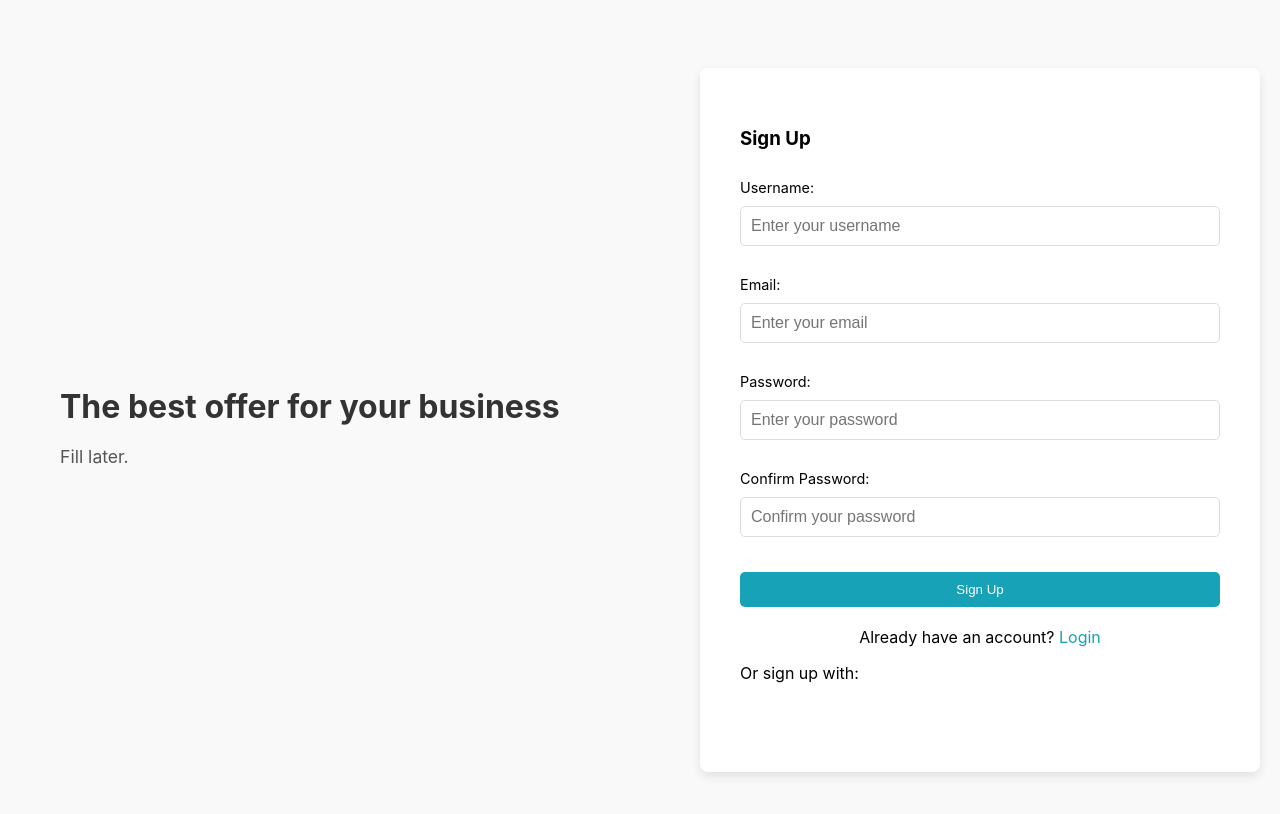
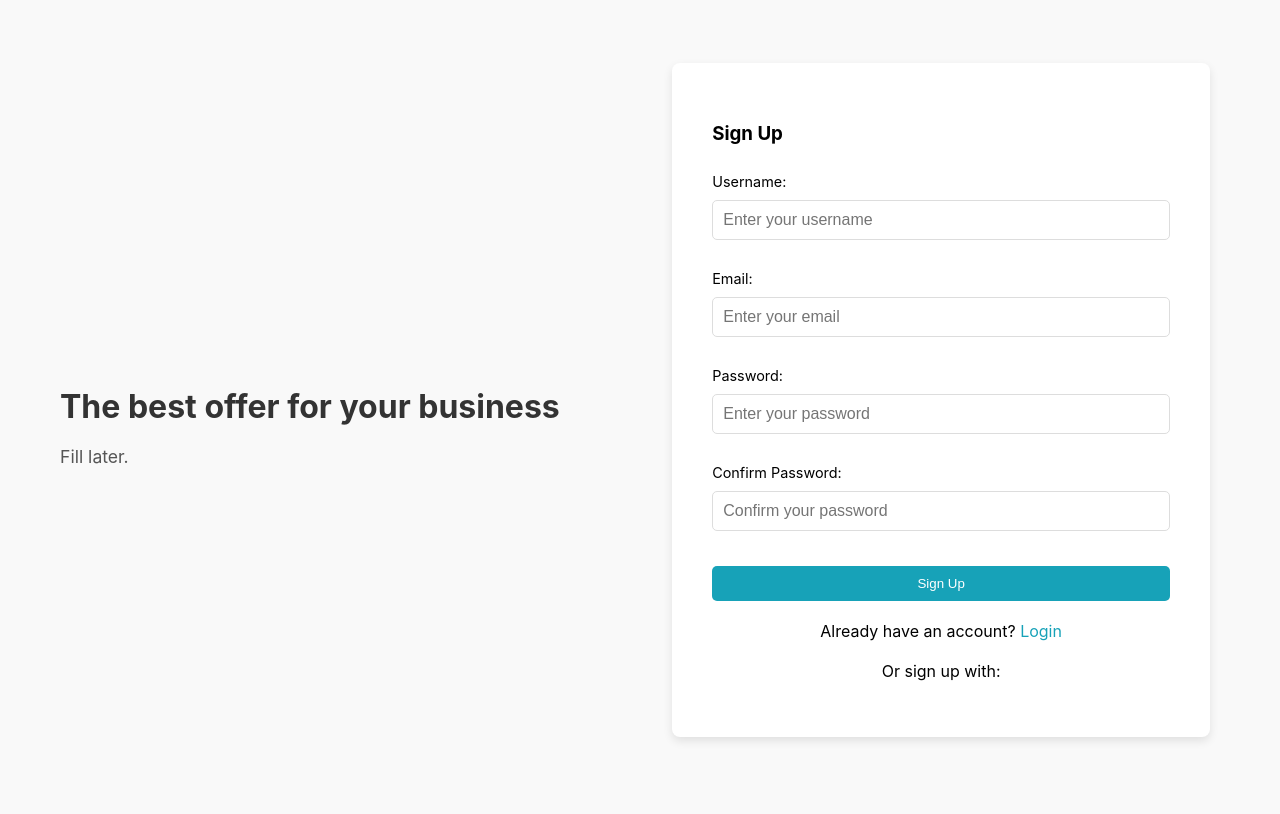
Before and after one commit to QuynhMai273na/thesis-comicverse-fe, a React (Create React App) app: page /signup in a window 1280 px wide. Shown: the top 814 px of the page. Built offline with nearby package versions, Linux system fonts and the light colour scheme.

Commit message:
THES-17: Fix bug login, signup form

```diff
--- a/src/pages/Login/Login.css
+++ b/src/pages/Login/Login.css
@@ -33,6 +33,7 @@
   padding: 40px;
   box-shadow: 0px 4px 10px rgba(0, 0, 0, 0.1);
   border-radius: 8px;
+  margin-right: 50px;
 }
 
 /* Styling the form fields */
@@ -85,6 +86,12 @@ button.btn:hover {
   text-decoration: underline;
 }
 
+.signupOption {
+  margin-top: 20px;
+  display: flex;
+  justify-content: center;
+}
+
 /* Social media icons */
 .social-icons {
   margin-top: 20px;
--- a/src/pages/Signup/Signup.css
+++ b/src/pages/Signup/Signup.css
@@ -33,6 +33,8 @@
     padding: 40px;
     box-shadow: 0px 4px 10px rgba(0, 0, 0, 0.1);
     border-radius: 8px;
+    margin-right: 50px;
+    margin-bottom: 40px;
 }
 
 /* Styling the form fields */
@@ -85,6 +87,12 @@ button.btn:hover {
     text-decoration: underline;
 }
 
+.signupOption {
+    margin-top: 20px;
+    display: flex;
+    justify-content: center;
+  }
+
 /* Social media icons */
 .social-icons {
     margin-top: 20px;
--- a/src/pages/Signup/Signup.jsx
+++ b/src/pages/Signup/Signup.jsx
@@ -105,16 +105,15 @@ const Signup = ({ onAccountRegister }) => {
           </p>
         </div>
 
-        <p className="text-center mt-3">Or sign up with:</p>
-        <div className="text-center social-icons">
+                <p className="signupOption">Or sign up with:</p>
+                <div className="socialIcon">
                     <i className="fab fa-facebook mr-3"></i>
                     <i className="fab fa-google mr-3"></i>
                     <i className="fab fa-twitter mr-3"></i>
-          <i className="fab fa-github"></i>
                 </div>
             </div>
         </div>
     );
-};
+}
 
 export default Signup;
```
Also changed, not shown: src/pages/HomeScreen/Homepage.jsx (added, +10 -0 lines), src/pages/HomeScreen/Homepage.css (added). Lines whose indentation alone changed are shown as unchanged.
